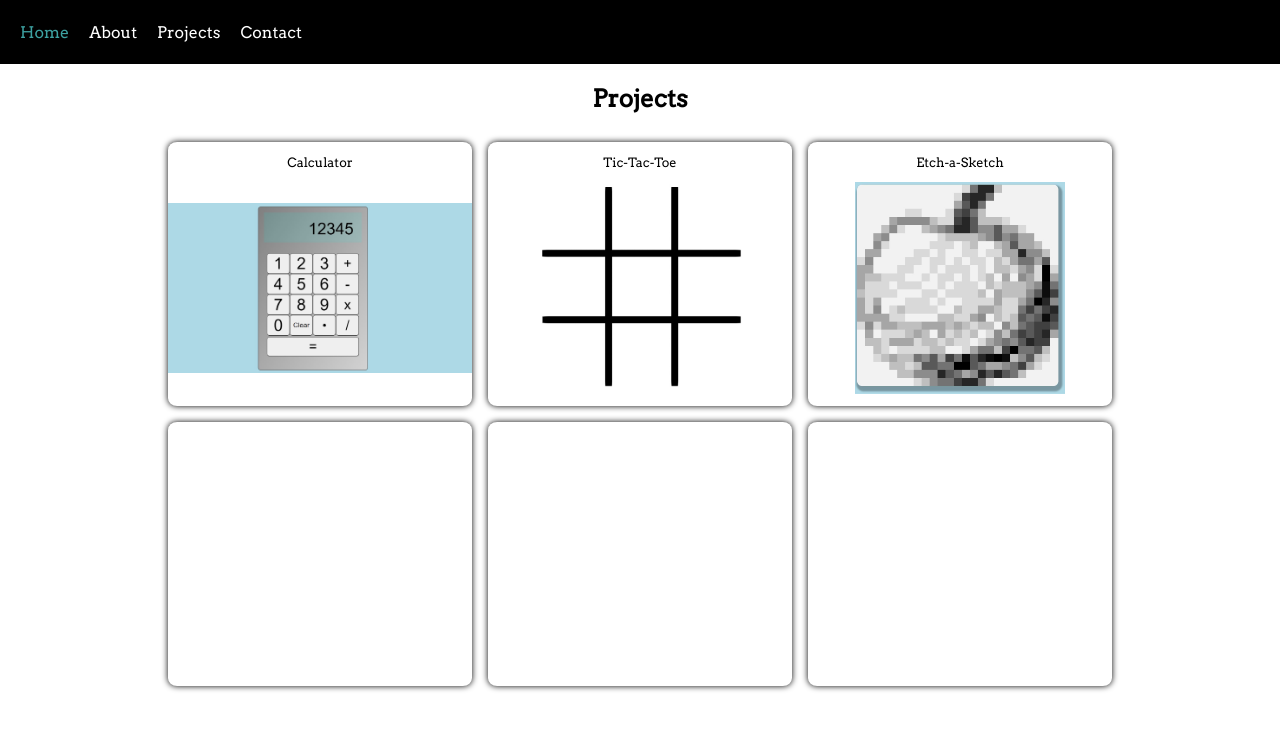
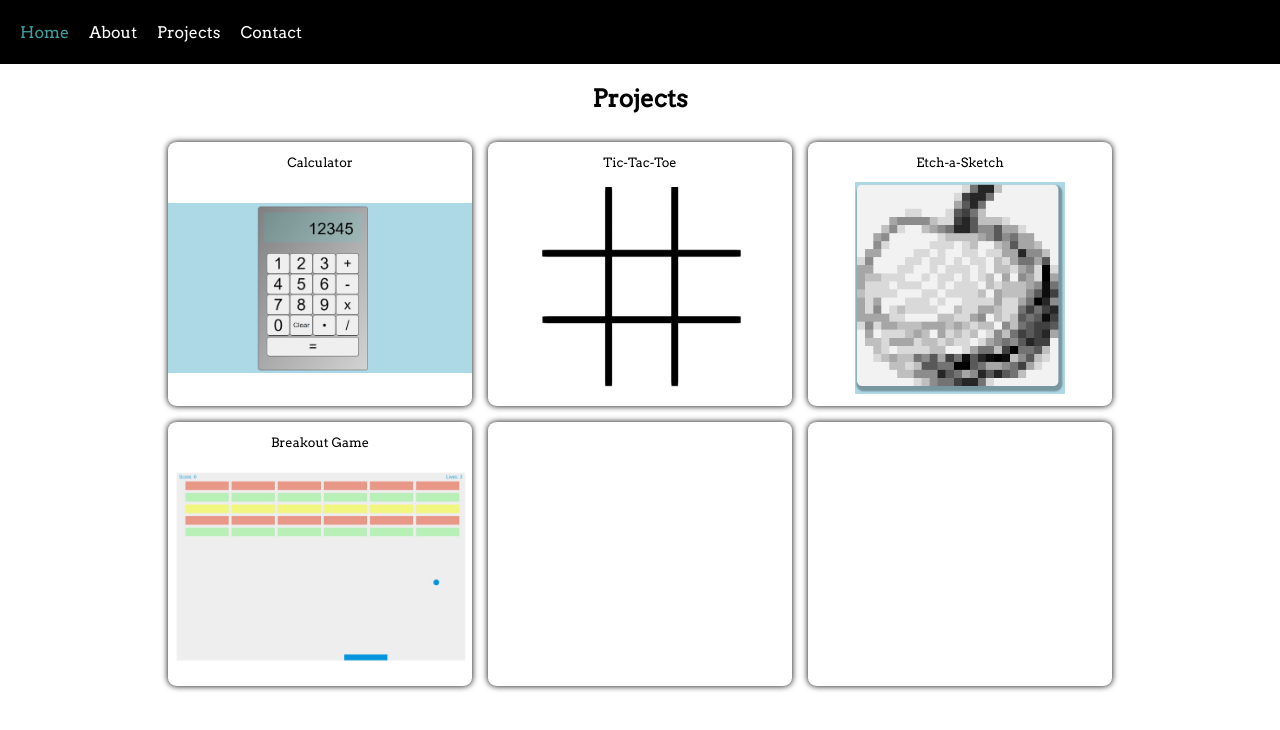
Before and after one commit to ercpham/cv-site, a React (Create React App) app in the folder client/: page /projects in a window 1280 px wide. Shown: the top 730 px of the page. Built offline with nearby package versions, Linux system fonts and the light colour scheme; no server answers.

Commit message:
Add breakout project

```diff
--- a/client/src/components/Projects.js
+++ b/client/src/components/Projects.js
@@ -2,6 +2,7 @@
 import calculator from "../img/calculator.jpg";
 import ttt from "../img/ttt.jpg";
 import etchsketch from "../img/etchsketch.jpg";
+import breakout from "../img/breakout.jpg";
 
 const Projects = (props) => {
   return (
@@ -38,7 +39,15 @@
             <img src={etchsketch} alt="Etch-a-Sketch" />
           </a>
         </div>
-        <div className="project"></div>
+        <div className="project">
+          <p> Breakout Game </p>
+          <a
+           href = "https://ercpham.github.io/breakout_tutorial/"
+           target = "_blank"
+           rel="noopener noreferrer">
+             <img src={breakout} alt="Breakout" />
+           </a>
+        </div>
         <div className="project"></div>
         <div className="project"></div>
       </div>
```
Also changed, not shown: client/src/img/breakout.jpg (added), 1 other file (tests, documents, lock files or other folders).
